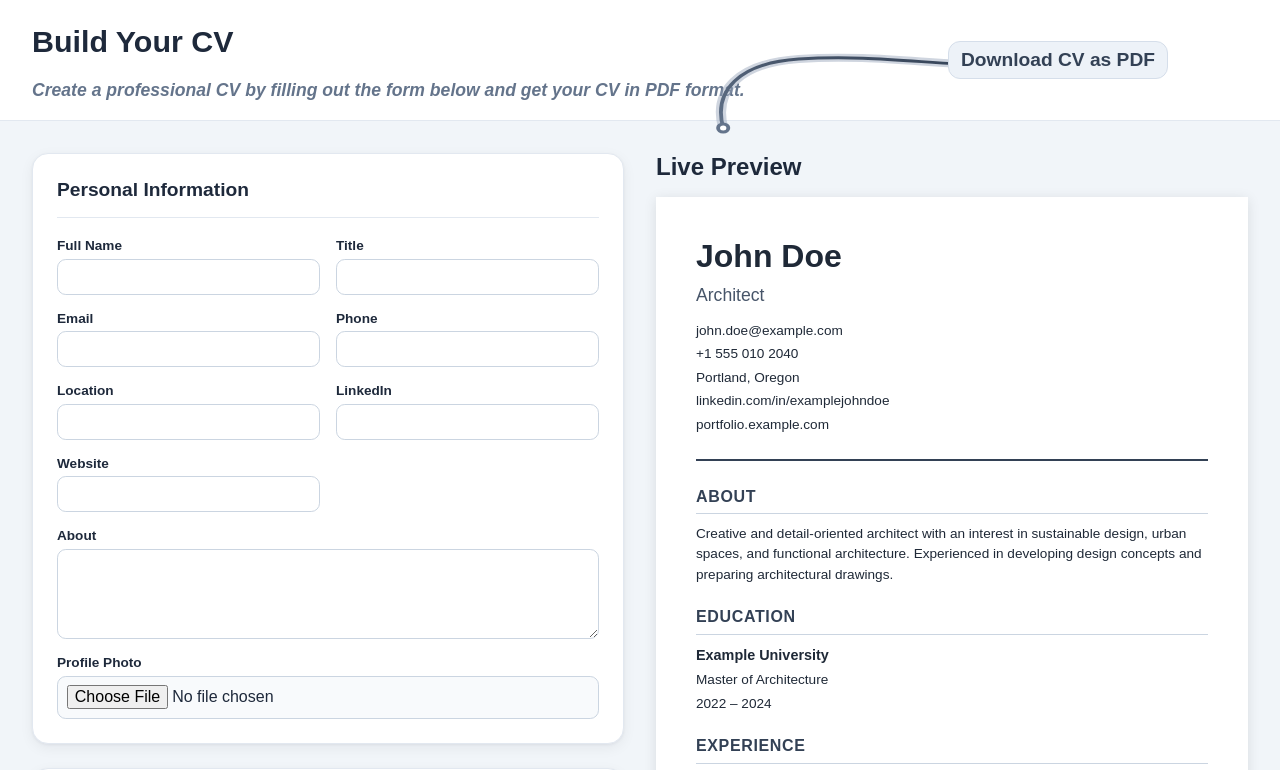
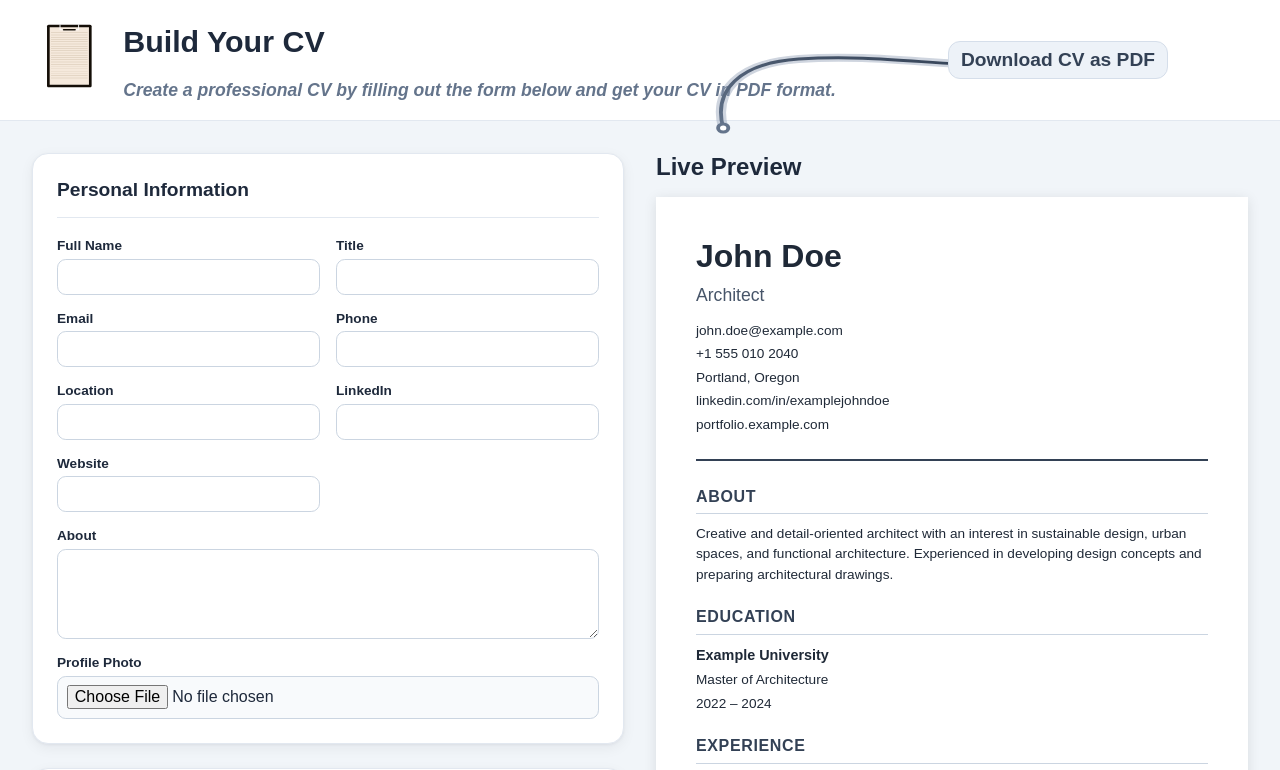
Before and after one commit to canberkg67/cv-app, a React (Vite) app: page / in a window 1280 px wide. Shown: the top 770 px of the page. Built offline with nearby package versions, Linux system fonts and the light colour scheme.

Commit message:
feat: add logo to Header

```diff
--- a/src/App.css
+++ b/src/App.css
@@ -49,6 +49,21 @@ body {
     font-weight: bold;
     margin-top: 0.2rem;
 }
+
+/* Logo */
+
+.header-brand {
+    display: flex;
+    align-items: center;
+    gap: 1rem;
+}
+
+.header-brand img {
+    width: 4.7rem;
+    height: 4.7rem;
+}
+
+/* Download Button */
 
 .app-header button {
     position: relative;
--- a/src/components/Header.jsx
+++ b/src/components/Header.jsx
@@ -1,9 +1,12 @@
 export default function Header() {
     return (
         <header className="app-header">
-            <div className="header-content">
-                <h1>Build Your CV</h1>
-                <p>Create a professional CV by filling out the form below and get your CV in PDF format.</p>
+            <div className="header-brand">
+                <img src="/notebook.svg" alt="Logo" />
+                <div className="header-content">
+                    <h1>Build Your CV</h1>
+                    <p>Create a professional CV by filling out the form below and get your CV in PDF format.</p>
+                </div>
             </div>
             <button type="button">Download CV as PDF</button>
         </header>
```
Also changed, not shown: public/notebook.svg (added).
